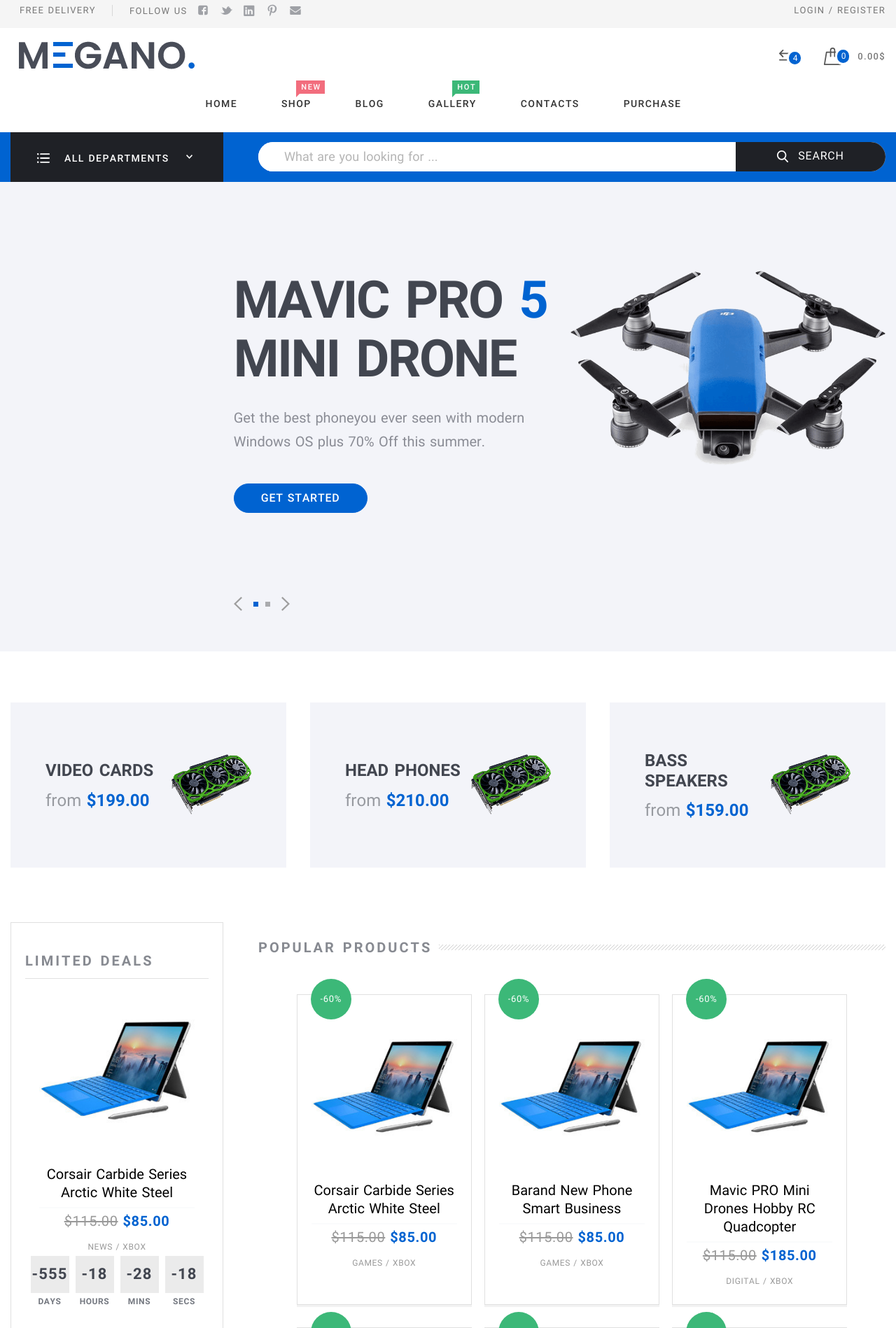
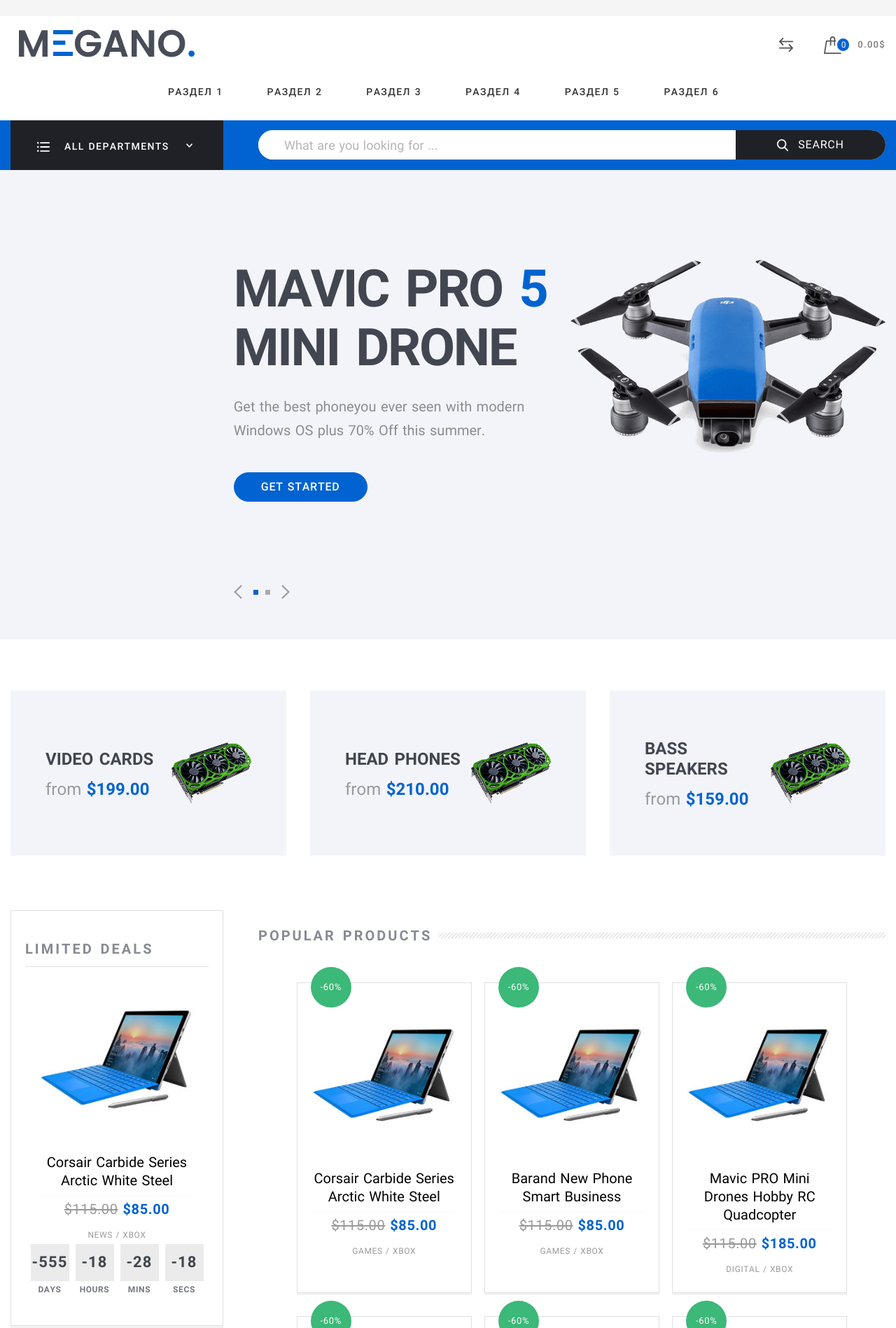
Before and after one commit to chegodaevvl/online_shop, a Django app: template online_shop/templates/django-frontend/index.html in a window 1280 px wide. Shown: the top 1898 px of the page at 70% size. Run offline with Django 3.2, Linux system fonts and the light colour scheme; the template is opened without the code that fills it, so the values that code supplies are empty.

Commit message:
the second commit. little changes of header

```diff
--- a/online_shop/templates/django-frontend/index.html
+++ b/online_shop/templates/django-frontend/index.html
@@ -46,7 +46,7 @@
   -->
   <header class="Header">
     <div class="ControlPanel">
-      <div class="wrap">
+      <!-- <div class="wrap">
         <div class="row ControlPanel-row">
           <div class="row-block">
             <div class="row ControlPanel-rowSplit">
@@ -75,7 +75,7 @@
             </div>
           </nav>
         </div>
-      </div>
+      </div> -->
       <!--+div.menuModal#navigate
       //    +menu([
       //        ['Главная','index.html'],
@@ -94,23 +94,29 @@
         <nav class="row-block row-block_right Header-menu">
           <div class="menuModal" id="navigate">
             <ul class="menu menu_main">
-              <li class="menu-item"><a class="menu-link" href="index.html">Home</a>
+              <li class="menu-item"><a class="menu-link" href="index.html">Раздел 1</a>
               </li>
-              <li class="menu-item"><span class="menu-label menu-label_danger">New</span><a class="menu-link" href="shop.html">Shop</a>
+              <li class="menu-item"><a class="menu-link" href="shop.html">Раздел 2</a>
               </li>
-              <li class="menu-item"><a class="menu-link" href="sale.html">Blog</a>
+              <li class="menu-item"><a class="menu-link" href="sale.html">Раздел 3</a>
               </li>
-              <li class="menu-item"><span class="menu-label menu-label_success">Hot</span><a class="menu-link" href="product.html">Gallery</a>
+              <li class="menu-item"><a class="menu-link" href="product.html">Раздел 4</a>
               </li>
-              <li class="menu-item"><a class="menu-link" href="contacts.html">Contacts</a>
+              <li class="menu-item"><a class="menu-link" href="contacts.html">Раздел 5</a>
               </li>
-              <li class="menu-item"><a class="menu-link" href="catalog.html">Purchase</a>
+              <li class="menu-item"><a class="menu-link" href="catalog.html">Раздел 6</a>
               </li>
             </ul>
           </div>
         </nav>
         <div class="row-block">
-          <div class="CartBlock"><a class="CartBlock-block" href="compare.html"><img class="CartBlock-img" src="assets/img/icons/exchange.svg" alt="exchange.svg"/><span class="CartBlock-amount">4</span></a><a class="CartBlock-block" href="cart.html"><img class="CartBlock-img" src="assets/img/icons/cart.svg" alt="cart.svg"/><span class="CartBlock-amount">0</span></a>
+          <div class="CartBlock">
+            <a class="CartBlock-block" href="compare.html">
+              <img class="CartBlock-img" src="assets/img/icons/exchange.svg" alt="exchange.svg"/>
+              </a>
+              <a class="CartBlock-block" href="cart.html">
+                <img class="CartBlock-img" src="assets/img/icons/cart.svg" alt="cart.svg"/>
+                <span class="CartBlock-amount">0</span></a>
             <div class="CartBlock-block"><span class="CartBlock-price">0.00$</span>
             </div>
           </div>
```
